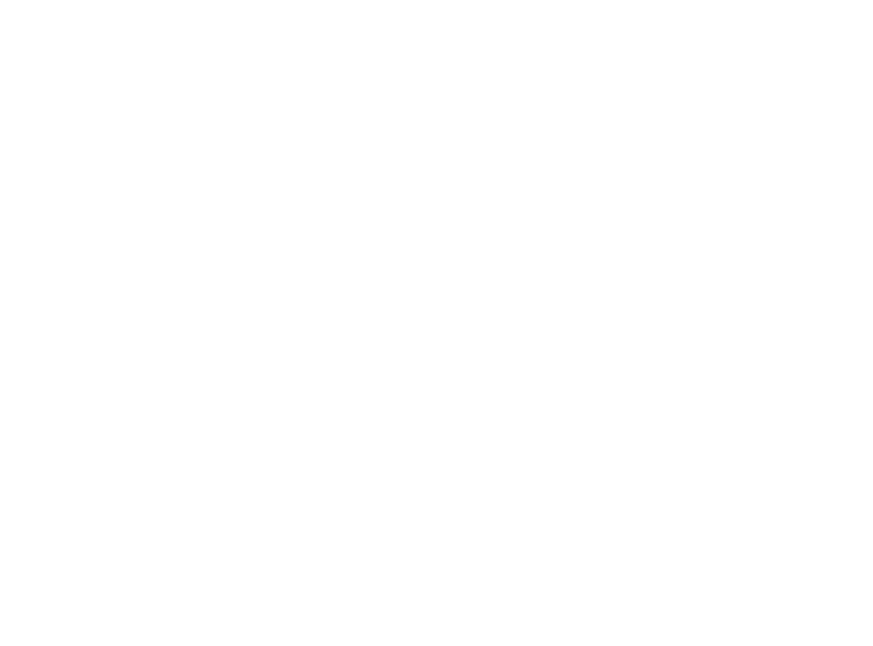
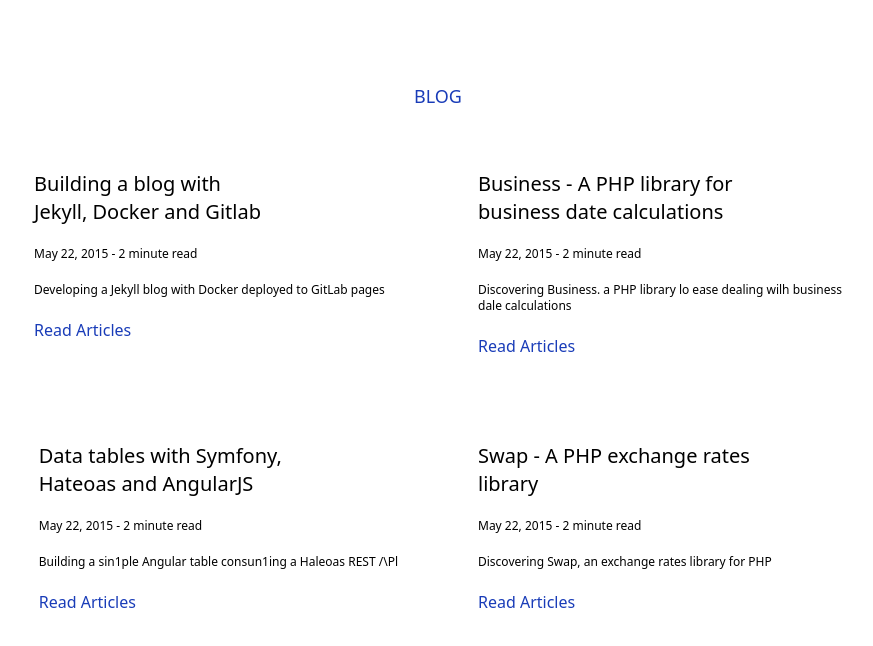
Before and after one commit to Rupali2507/WEB_Design, a React (Vite) app in the folder Frontend/: page /blog in a window 1280 px wide. Before the commit this address had no page. Shown: the top 646 px of the page, without its empty margins (202-1075 px from the left). Built offline with nearby package versions, Linux system fonts and the light colour scheme.

Commit message:
Blog_page

```diff
--- a/Frontend/src/App.jsx
+++ b/Frontend/src/App.jsx
@@ -4,6 +4,7 @@
 import Home from "./pages/Home";
 import About from "./pages/About";
 import Services from "./pages/Services";
+import Blog from "./pages/Blog";
 
 const App = () => {
   return (
@@ -12,6 +13,7 @@
         <Route path="/" element={<Home />} />
         <Route path="/about" element={<About />} />
         <Route path="/services" element={<Services />} />
+        <Route path="/blog" element={<Blog />} />
       </Routes>
     </div>
   );
--- /dev/null
+++ b/Frontend/src/pages/Blog.jsx
@@ -0,0 +1,66 @@
+import React from "react";
+import { NavLink } from "react-router-dom";
+
+const Blog = () => {
+  return (
+    <div className="h-[90vh] w-[100vw] flex  flex-col justify-center items-center p-5 gap-9">
+      {/* Heading */}
+      <h1 className="text-lg text-blue-800">BLOG</h1>
+      {/* row -1 */}
+      <div className=" grid grid-cols-2 gap-8">
+        {/* Blog -1 */}
+        <div className="flex gap-5 flex-col p-6">
+          <p className=" text-xl font-medium ">
+            Building a blog with <br /> Jekyll, Docker and Gitlab
+          </p>
+          <p className="text-xs">May 22, 2015 - 2 minute read</p>
+          <p className="text-xs">
+            Developing a Jekyll blog with Docker deployed to GitLab pages
+          </p>
+          <NavLink className="text-blue-800">Read Articles</NavLink>
+        </div>
+        {/* Blog-2 */}
+        <div className="flex gap-5 flex-col p-6">
+          <p className=" text-xl font-medium">
+            Business - A PHP library for <br />
+            business date calculations
+          </p>
+          <p className="text-xs">May 22, 2015 - 2 minute read</p>
+          <p className="text-xs">
+            Discovering Business. a PHP library lo ease dealing wilh business{" "}
+            <br /> dale calculations
+          </p>
+          <NavLink className="text-blue-800">Read Articles</NavLink>
+        </div>
+      </div>
+      {/* Row - 2 */}
+      <div className=" grid grid-cols-2 gap-8 ">
+        {/* Blog - 3 */}
+        <div className="flex flex-col gap-5 p-6 ">
+          <p className=" text-xl font-medium">
+            Data tables with Symfony,
+            <br /> Hateoas and AngularJS
+          </p>
+          <p className="text-xs">May 22, 2015 - 2 minute read</p>
+          <p className="text-xs">
+            Building a sin1ple Angular table consun1ing a Haleoas REST /\Pl
+          </p>
+          <NavLink className="text-blue-800">Read Articles</NavLink>
+        </div>
+        {/* Blog - 4 */}
+        <div className="flex gap-5 flex-col p-6">
+          <p className=" text-xl font-medium">
+            Swap - A PHP exchange rates <br /> library
+          </p>
+          <p className="text-xs">May 22, 2015 - 2 minute read</p>
+          <p className="text-xs">
+            Discovering Swap, an exchange rates library for PHP
+          </p>
+          <NavLink className="text-blue-800">Read Articles</NavLink>
+        </div>
+      </div>
+    </div>
+  );
+};
+
+export default Blog;
--- a/Frontend/src/pages/Home.jsx
+++ b/Frontend/src/pages/Home.jsx
@@ -5,10 +5,11 @@
 import { FontAwesomeIcon } from "@fortawesome/react-fontawesome";
 import About from "./About";
 import Services from "./Services";
+import Blog from "./Blog";
 
 const Home = () => {
   return (
-    <div className="">
+    <div className=" flex flex-col ">
       {/* HERO */}
       <div className="flex justify-between w-[100vw]">
         {/* Middle */}
@@ -136,6 +137,8 @@
       <About />
       {/* SERVICES */}
       <Services />
+      {/* BLOG */}
+      <Blog />
     </div>
   );
 };
--- a/Frontend/src/pages/Services.jsx
+++ b/Frontend/src/pages/Services.jsx
@@ -6,7 +6,7 @@
 
 const Services = () => {
   return (
-    <div className="w-[100vw] h-[100vh] p-5  ">
+    <div className="p-5  ">
       {/* Heading */}
       <NavLink to="/services">
         <div className="flex  justify-center text-xl text-blue-900  ">
```
